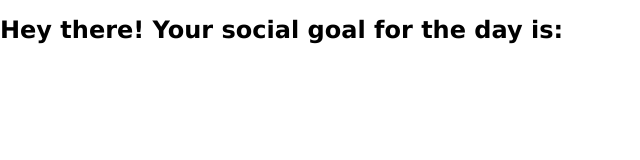
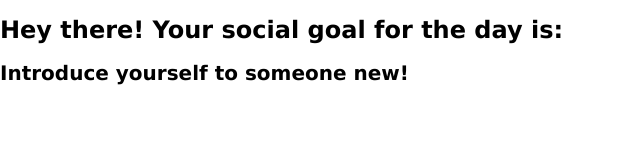
Before and after one commit to j-fro/j-fro.github.io, a plain HTML site: page index.html in a window 1280 px wide. Shown: the whole page, without its empty margins (0-640 px from the left). Drawn offline with Linux system fonts and the light colour scheme.

Commit message:
Fixed things

```diff
--- a/index.html
+++ b/index.html
@@ -7,6 +7,37 @@
     </head>
     <body>
         <h1>Hey there! Your social goal for the day is:</h1>
-        <h2 id="social-goal"></h2>
+        <section id="social-goal"></section>
     </body>
+    <script>
+    var goalList = [
+            "Introduce yourself to someone new!",
+            "Make two phone calls - doesn't matter what!",
+            "Make small talk with someone!",
+            "Reconnect with an old friend on Facebook",
+            "Spend a few minutes on Tinder~",
+            "Send one email about an apartment"
+        ];
+
+        var getRandomInt = function(min, max) {
+            min = Math.ceil(min);
+            max = Math.floor(max);
+            return Math.floor(Math.random() * (max - min)) + min;
+        };
+
+        var goalPicker = function(goals) {
+            var index = getRandomInt(0, goals.length);
+            var goal = goals[index];
+            return goal;
+        };
+
+        var goalSetter = function(goal) {
+            var element = document.getElementById("social-goal");
+            console.log(element);
+            element.innerHTML = "<h2>" + goal + "</h2>";
+        };
+
+        var goal = goalPicker(goalList);
+        goalSetter(goal);
+    </script>
 </html>
--- a/static/goal.js
+++ b/static/goal.js
@@ -7,9 +7,9 @@ var goalList = [
     "Send one email about an apartment"
 ];
 
-var getRandomInt = function(floor, ceiling) {
-    var min = Math.ceil(min);
-    var max = Math.floor(max);
+var getRandomInt = function(min, max) {
+    min = Math.ceil(min);
+    max = Math.floor(max);
     return Math.floor(Math.random() * (max - min)) + min;
 };
 
@@ -21,7 +21,8 @@ var goalPicker = function(goals) {
 
 var goalSetter = function(goal) {
     var element = document.getElementById("social-goal");
-    element.innerHTML = goal;
+    console.log(element);
+    element.innerHTML = "<h2>" + goal + "</h2>";
 };
 
 var goal = goalPicker(goalList);
```
